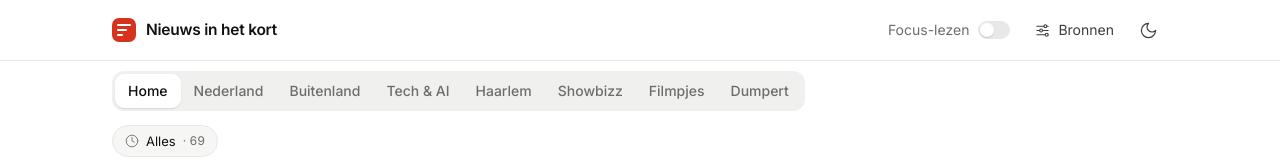
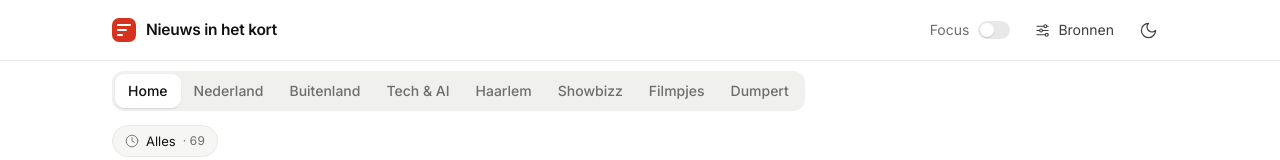
Before and after one commit to ItsCrewz/nieuwsinkort, a React (Vite) app: page / in a window 1280 px wide. Shown: the top 160 px of the page. Built offline with nearby package versions, Linux system fonts and the light colour scheme.

Commit message:
Bugfix: Focus-lezen-schakelaar ook op mobiel met zichtbaar label (#507)

```diff
--- a/src/index.css
+++ b/src/index.css
@@ -431,15 +431,14 @@ a.sh-name:hover > span{text-decoration:underline;text-underline-offset:3px}
   .srcbtn .badge{position:absolute;top:4px;right:1px;min-width:15px;height:15px;font-size:0.59375rem;padding:0 4px}
 }
 @container (max-width: 560px){
-  .focus-label{display:none}
-  .focus{padding:0 8px}
+  .focus{gap:4px;padding:0 4px;font-size:0.75rem}
   .ctrls{gap:0}
 }
 @container (max-width: 400px){
   .brand{gap:8px;font-size:0.9375rem}
   .iconbtn{width:38px}
   .srcbtn{padding:0 8px}
-  .focus{padding:0 6px}
+  .focus{gap:0;padding:0;font-size:0.625rem}
 }
 
 /* ---------- Nieuwsfeed: één bericht per scherm (scroll-snap) ---------- */
--- a/src/ui.tsx
+++ b/src/ui.tsx
@@ -65,7 +65,7 @@ export function FocusSwitch({ value, onChange }: { value: boolean; onChange: (v:
       title="Focus-lezen: het begin van elk woord vet, zodat je sneller leest"
       onClick={() => onChange(!value)}
     >
-      <span className="focus-label">Focus-lezen</span>
+      <span className="focus-label">Focus</span>
       <span className="sw" aria-hidden="true">
         <span className="sw-k" />
       </span>
```
Also changed, not shown: changelog.d/507-focus-label.md (added, +1 -0 lines), tests/regressie/fixtures/joey-focus-507.json (added, +4 -0 lines), 2 other files (tests, documents, lock files or other folders).
